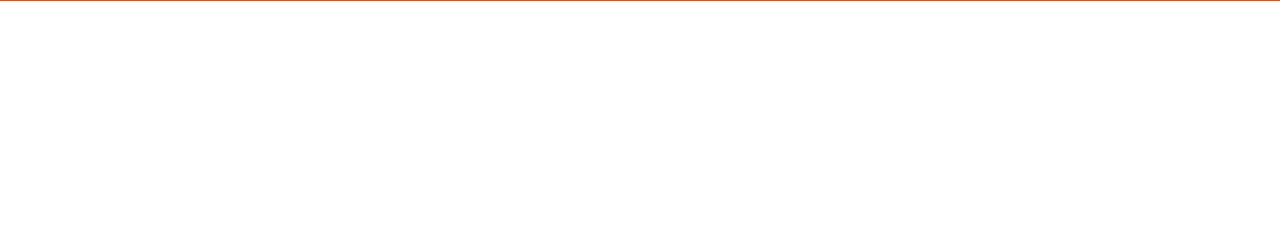
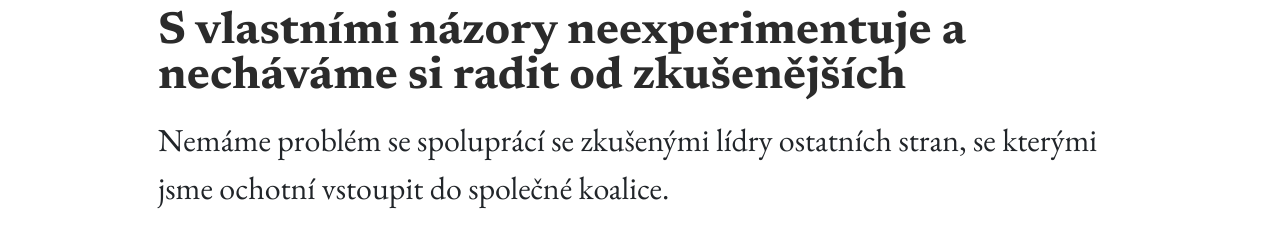
Before and after one commit to gyarab/2022_3e_wa_s1_franc, a PHP site: page / in a window 1280 px wide. Shown: the part 2757-2987 px from the top of the page. Before the commit the page ends 2758 px from the top, so only its background shows below. Run offline with PHP 8.4, Linux system fonts and the light colour scheme.

Commit message:
Doplněna dokumrntace

```diff
--- a/ukolStatickyWeb/styles.css
+++ b/ukolStatickyWeb/styles.css
@@ -36,7 +36,7 @@ h1 {
 h2 {
   margin: 20px 0px;
   font-family: NewsreaderBold;
-  font-size: max(3vw, 28px);
+  font-size: calc(1.8 * max(23px, min(32px, 2.2vw + 11.5px)));
   line-height: max(1.1em, 26px);
 }
 
@@ -44,14 +44,14 @@ h3 {
   margin: 30px 0px 15px 0px;
   font-family: NewsreaderBold;
   color: #2b2b2b;
-  font-size: max(2vw, 28px);
+  font-size: calc(1.4 * max(23px, min(32px, 2.2vw + 11.5px)));
   line-height: 1em;
   font-weight: 600px;
 }
 
 p {
   font-family: EBGaramond;
-  font-size: max(1.3vw, 22px);
+  font-size: calc(1 * max(23px, min(32px, 2.2vw + 11.5px)));
 }
 p:first-of-type::first-letter {
   float: left;
--- a/ukolStatickyWeb/styles.scss
+++ b/ukolStatickyWeb/styles.scss
@@ -22,6 +22,13 @@ $bigTrigger: 1000px;
     font-family: EBGaramond;
     src: url(fonts/EBGaramond-Regular.ttf);
 }
+
+@function calcFontSize($k: 1) {
+    $minSize: 23px;
+    $maxSize: 32px;
+    $calculatedSize: 2.2vw;
+    @return calc( $k * max( $minSize , min($maxSize, $calculatedSize + $minSize/2)));
+  }
 
 body {
     margin: 0px;
@@ -49,7 +56,7 @@ h1 {
 h2 {
     margin: 20px 0px;
     font-family: NewsreaderBold;
-    font-size: max(3vw, 28px);
+    font-size: calcFontSize(1.8);
     line-height: max(1.1em, 26px);
 }
 
@@ -57,14 +64,14 @@ h3 {
     margin: 30px 0px 15px 0px;
     font-family: NewsreaderBold;
     color: #2b2b2b;
-    font-size: max(2vw, 28px);
+    font-size: calcFontSize(1.4);
     line-height: 1em;
     font-weight: 600px;
 }
 
 p {
     font-family: EBGaramond;
-    font-size: max(1.3vw, 22px);
+    font-size: calcFontSize();
 
     &:first-of-type::first-letter {
         float: left;
```
Also changed, not shown: README.md, 1 other file.
